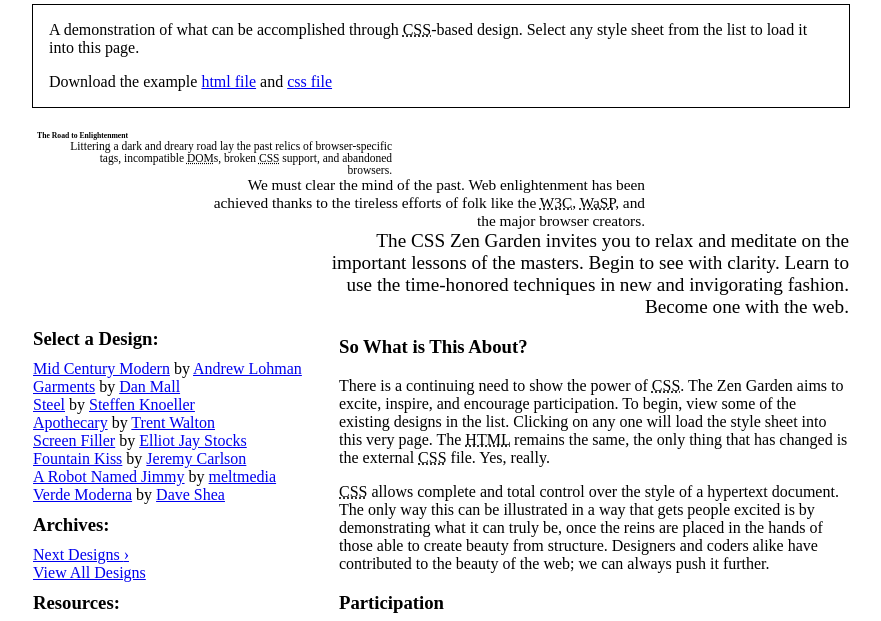
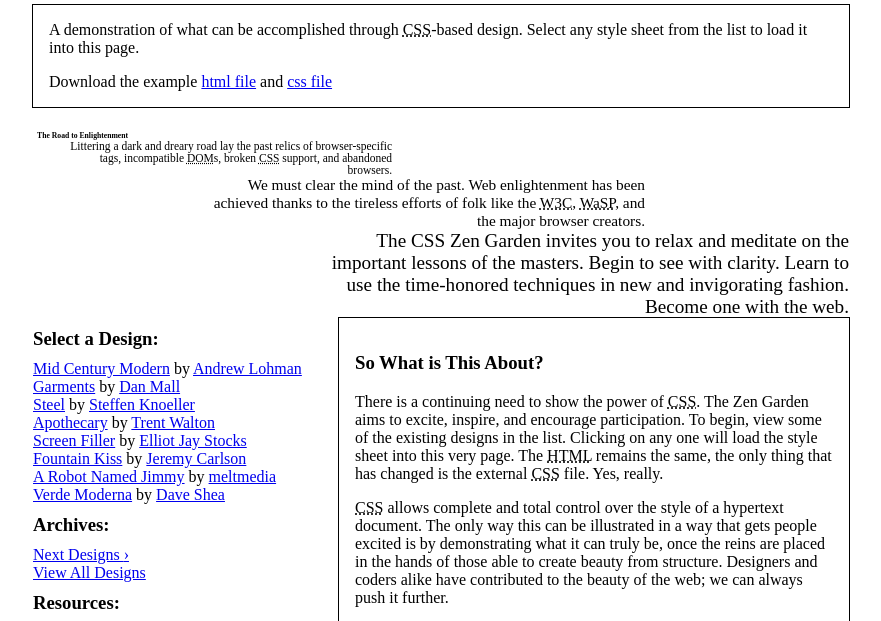
Before and after one commit to Gitdude288/Z-Garden-Project, a plain HTML site: page index.html in a window 1280 px wide. Shown: the part 125-746 px from the top of the page, without its empty margins (199-1080 px from the left). Drawn offline with Linux system fonts and the light colour scheme.

Commit message:
Added outlines and padding

```diff
--- a/style.css
+++ b/style.css
@@ -70,6 +70,10 @@
 
 .main {
   order: 3;
+}
+.explanation, .participation, .benefits, .requirements{
+  outline: black 1px solid;
+  padding: 1em;
 }
 
 .sidebar {
```
